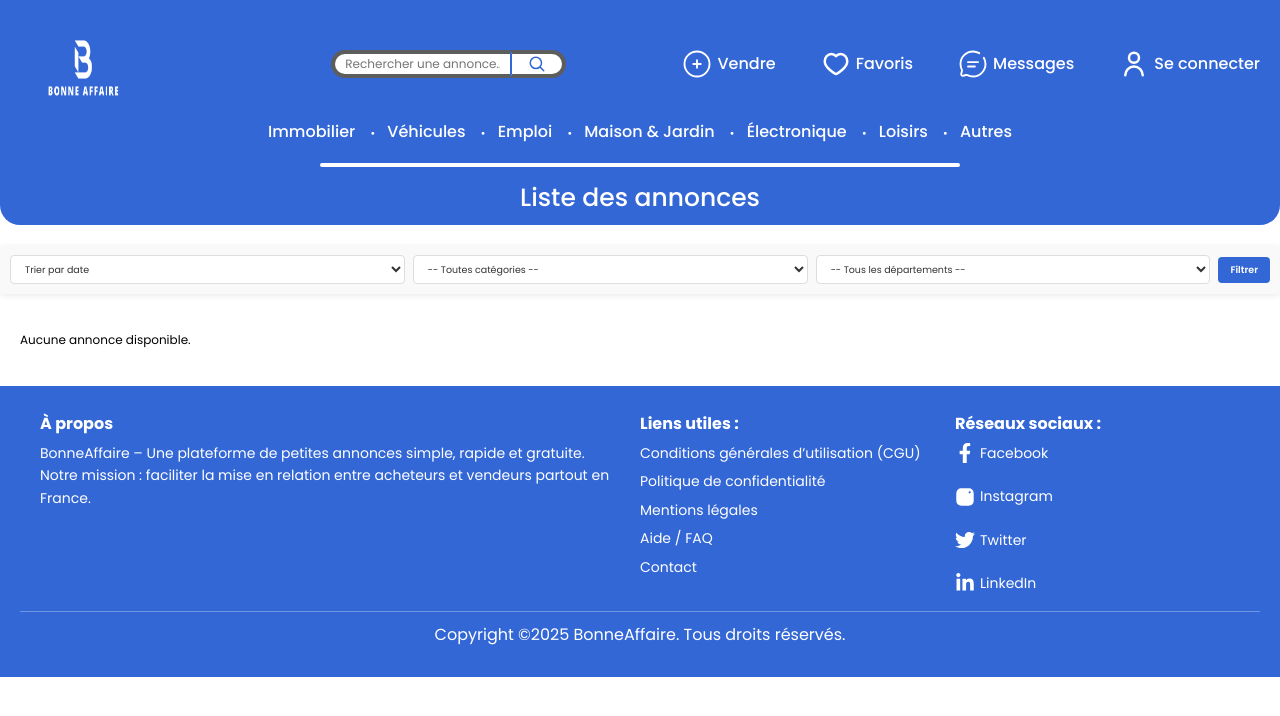
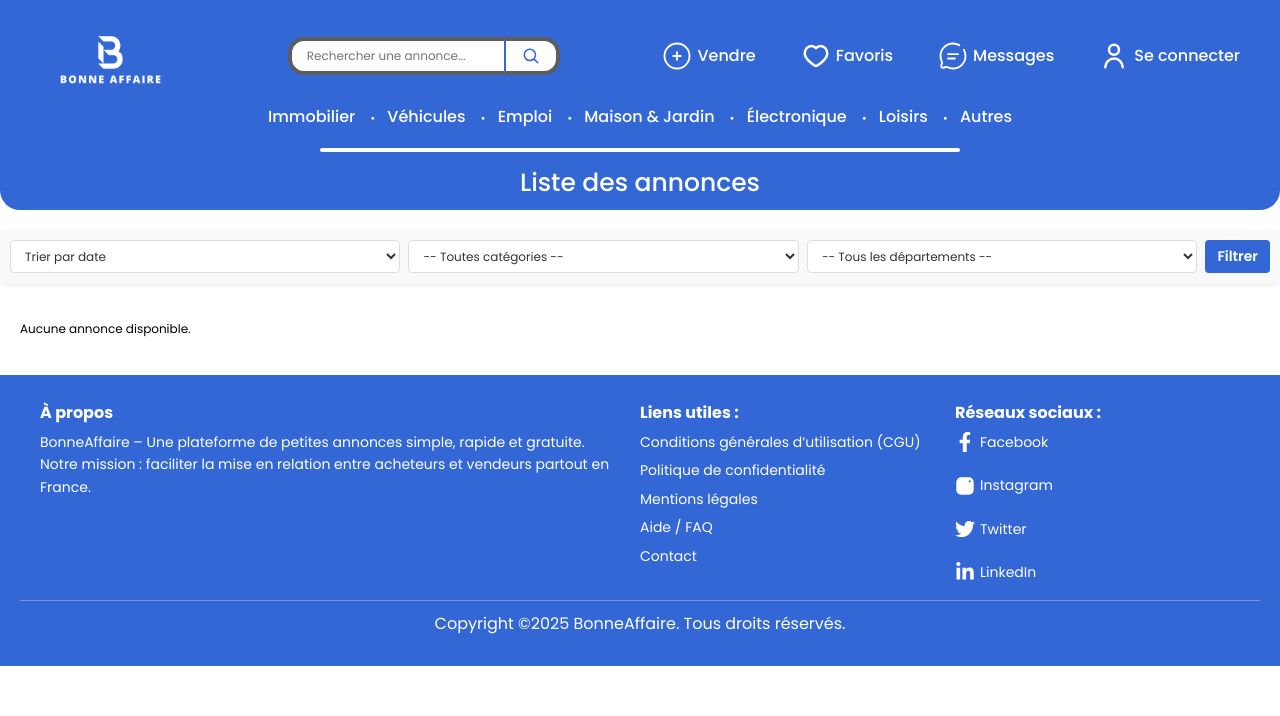
Before and after one commit to elias-d3v/BonneAffaire, a Symfony app: template templates/post/list.html.twig in a window 1280 px wide. Shown: the top 716 px of the page. Run offline with Twig, Linux system fonts and the light colour scheme; the template is opened without the code that fills it, so the values that code supplies are empty; style sheets or scripts are compiled from the project's sources; some libraries are stand-ins or nearby versions.

Commit message:
Responsive desktop

```diff
--- a/assets/styles/base/_base.scss
+++ b/assets/styles/base/_base.scss
@@ -208,6 +208,12 @@ html, body{
       .date {
         font-size: 1.3rem;
       }
+
+      .post-image {
+        height: 225px!important;
+      }
+
+      img{height: 135px;}
     }
 
     .see-more .btn {
@@ -215,4 +221,14 @@ html, body{
       padding: 1rem 1.6rem;
     }
   }
+
+  .post-info .grid {
+    .card{
+      .favorite-btn {padding: 7px 9px; img{width: 16px; height: 16px;}}
+      .presentation-img { height: 225px!important; }
+      h3{font-size: 1.4rem;}
+      p{font-size: 1.3rem;}
+      span{font-size: 1.1rem;}
+    }
+  }
 }
--- a/assets/styles/layout/_header.scss
+++ b/assets/styles/layout/_header.scss
@@ -105,7 +105,7 @@
     padding: 1rem 2rem;
 
     .logo img {
-      height: 105px;
+      width: 180px;
       margin: 0;
     }
 
@@ -113,6 +113,7 @@
       display: flex;
       align-items: center;
       justify-content: space-between;
+      padding-right: 2rem;
     }
 
     .search {
@@ -120,10 +121,10 @@
       margin: 0 2rem;
 
       input {
-        max-width: 45%;
-        max-height: 24px;
+        max-width: 53%;
         font-size: 1.2rem;
         max-height: 16px;
+        padding: 1.5rem;
       }
     }
 
--- a/assets/styles/pages/_form.scss
+++ b/assets/styles/pages/_form.scss
@@ -150,9 +150,11 @@
       transform: translateY(0);
     }
   }
+}
 
   // Responsive Desktop
   @media (min-width: 768px) {
+    .filters-posts {
       flex-direction: row;
       align-items: center;
 
@@ -164,7 +166,17 @@
 
       button {
         width: auto;
-      flex-shrink: 0;
+        font-size: 1.4rem;
+      }
+
+      select{font-size: 1.2rem;}
+    }
+
+    .custom-form {
+      .form-group{
+        .form-label{font-size: 1.4rem;}
+        .btn-submit{font-size: 1.4rem;}
+        .required{font-size: 1.3rem;}
       }
     }
   }
--- a/templates/favorite/list.html.twig
+++ b/templates/favorite/list.html.twig
@@ -21,7 +21,7 @@
                             : 'images/hearth-svgrepo-com.svg') }}" alt="favori">
                     </button>
 
-                    <img src="{{ asset('uploads/' ~ favorite.post.image1) }}" alt="{{ favorite.post.title }}">
+                    <img src="{{ asset('uploads/' ~ favorite.post.image1) }}" alt="{{ favorite.post.title }}" class="presentation-img">
                     <h3>{{ favorite.post.title }}</h3>
                     <p>{{ favorite.post.price }} €</p>
                     <span>{{ favorite.post.location }}</span>
--- a/templates/post/list.html.twig
+++ b/templates/post/list.html.twig
@@ -58,7 +58,7 @@
 
             {# Image principale #}
             {% if post.image1 %}
-              <img src="{{ asset('uploads/' ~ post.image1) }}" alt="{{ post.title }}">
+              <img src="{{ asset('uploads/' ~ post.image1) }}" alt="{{ post.title }}" class="presentation-img">
             {% endif %}
 
             <h3>
```
Also changed, not shown: templates/report/list.html.twig (deleted, +0 -28 lines). Lines whose indentation alone changed are shown as unchanged.
